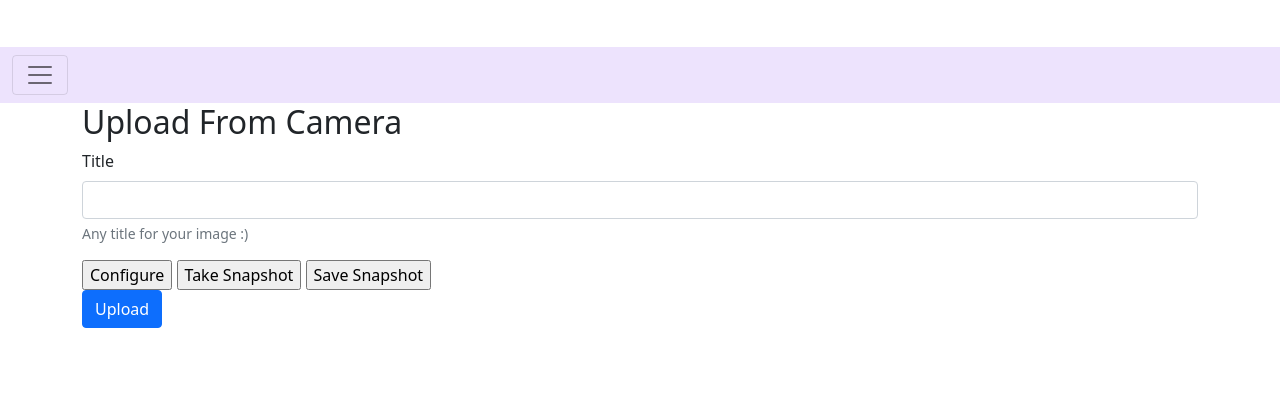
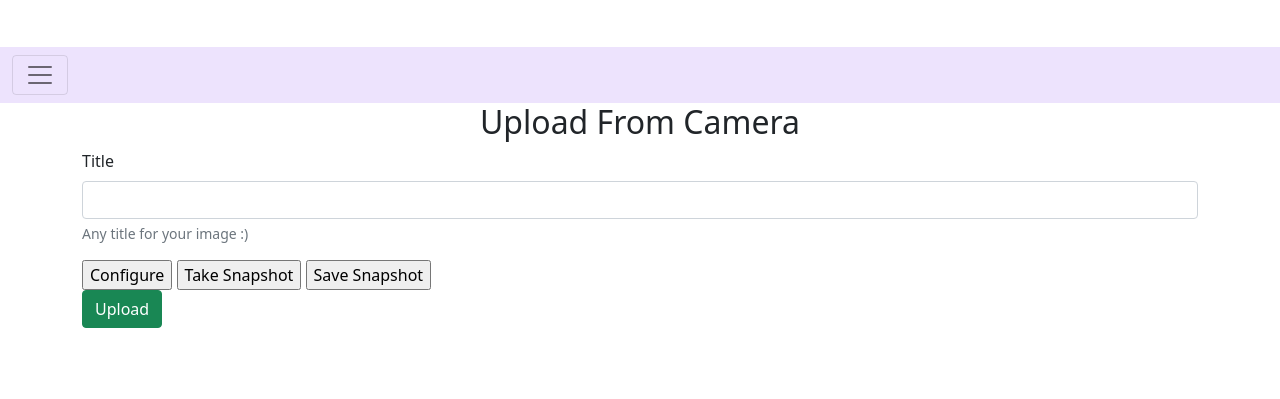
Before and after one commit to bharanikumar9/web_for_image, a Django app: page /cam in a window 1280 px wide. Shown: the part 401-800 px from the top of the page. Run offline with Django 3.2, Linux system fonts and the light colour scheme; some libraries are stand-ins or nearby versions.

Commit message:
Cam Settings

```diff
--- a/mysite/templates/base.html
+++ b/mysite/templates/base.html
@@ -38,7 +38,7 @@
   <meta name="viewport" content="width=device-width, initial-scale=1.0">
   <!-- <link rel="stylesheet" href="{{ STATIC_URL }}style.css" /> -->
   <link href="https://cdn.jsdelivr.net/npm/bootstrap@5.0.2/dist/css/bootstrap.min.css" rel="stylesheet" integrity="sha384-EVSTQN3/azprG1Anm3QDgpJLIm9Nao0Yz1ztcQTwFspd3yD65VohhpuuCOmLASjC" crossorigin="anonymous">
-
+  <script type="text/javascript" src="https://cdnjs.cloudflare.com/ajax/libs/webcamjs/1.0.25/webcam.js"></script>
   <title>{% block title %}My Site{% endblock %}</title>
 
 <body>
--- a/mysite/templates/cam.html
+++ b/mysite/templates/cam.html
@@ -5,7 +5,7 @@
 
 {% block Content %}
 
-  <h2 class="card-title">Upload From Camera</h2>
+  <h2 class="text-center">Upload From Camera</h2>
   <form method="POST" enctype="multipart/form-data">
     <!-- {{ form.as_p }} -->
     {% csrf_token %}
@@ -39,6 +39,7 @@
     image_format: 'jpeg',
     jpeg_quality: 90
     });
+    // print("HEYY THEFREEEE")
     Webcam.attach( '#my_camera' );
     }
     // A button for taking snaps
@@ -70,6 +71,6 @@
 
     }
     </script>
-    <button type="submit" class="btn btn-primary" value="submit">Upload</button>
+    <button type="submit" class="btn btn-success" value="submit">Upload</button>
   </form>
 {% endblock %}
```
Also changed, not shown: mysite/templates/video.html (+5 -3 lines), 1 other file.
